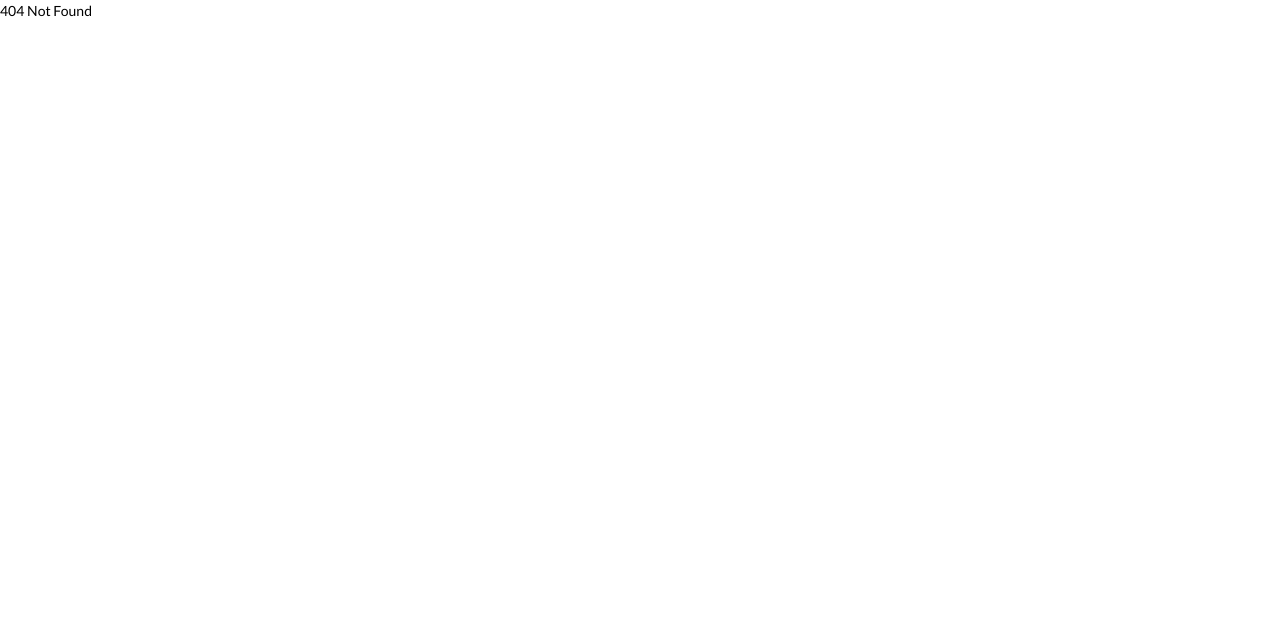
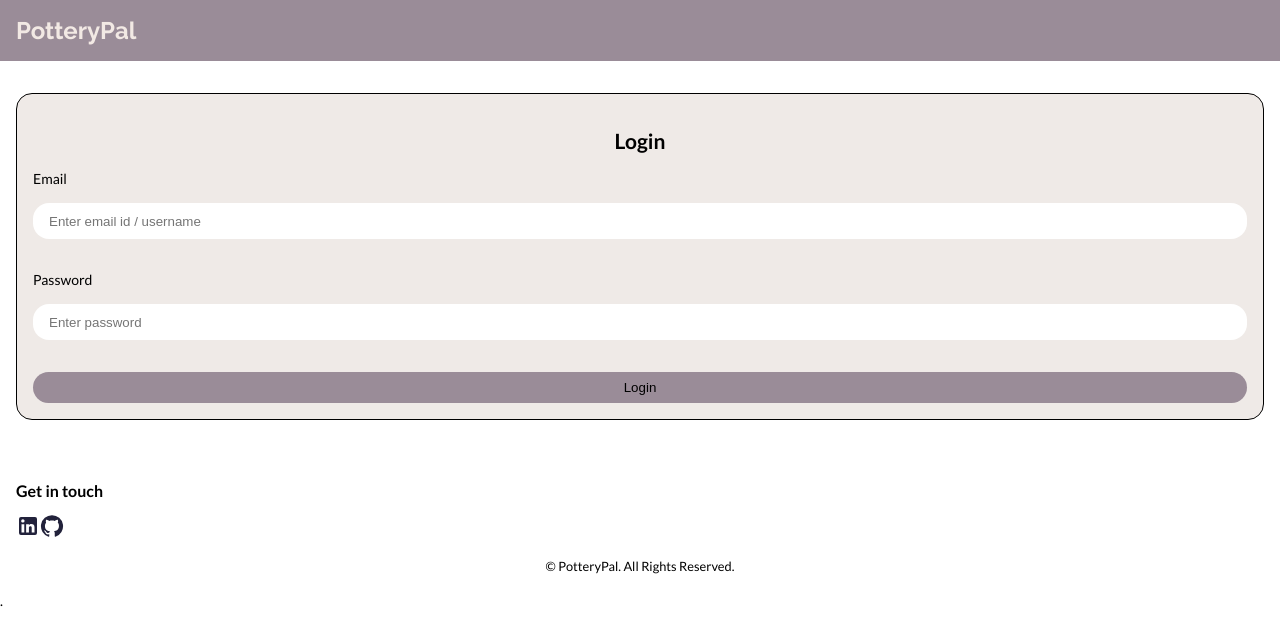
Before and after one commit to shirasap/potterypal, a React (Vite) app in the folder client/: page /login in a window 1280 px wide. Before the commit this address had no page. Shown: the top 644 px of the page. Built offline with nearby package versions, Linux system fonts and the light colour scheme.

Commit message:
create and style a mockup of a LoginPage.

```diff
--- a/client/src/App.jsx
+++ b/client/src/App.jsx
@@ -6,6 +6,7 @@ import ItemDetails from "./components/ItemDetails/ItemDetails";
 import UserDash from "./pages/UserDash/UserDash";
 import NotFound from "./pages/NotFound/NotFound";
 import "./App.scss";
+import LoginPage from "./pages/LoginPage/LoginPage";
 
 function App() {
   return (
@@ -13,6 +14,7 @@ function App() {
       <BrowserRouter>
         <Routes>
           <Route path="/" element={<HomePage />} />
+          <Route path="/login" element={<LoginPage/>}/>
           <Route path="/user/:id" element={<UserDash />} />
           <Route path="/piece/:id" element={<ItemDetails />} />
           <Route path="/piece/edit/:id" element={<EditItemPage />} />
--- a/client/src/components/Header/Header.jsx
+++ b/client/src/components/Header/Header.jsx
@@ -1,14 +1,27 @@
 import { Link } from "react-router-dom";
 import "./Header.scss"
+import { useState } from "react";
+import { useNavigate } from "react-router-dom";
 
 export default function Header() {
+  const navigate = useNavigate();
+
+  const [loginStatus, setLoginStatus] = useState(sessionStorage.getItem("login"))
+  console.log(loginStatus)
+
+  function handleLogout(){
+    sessionStorage.setItem("login", "false")
+    setLoginStatus("false")
+    navigate("/login")
+  }
   return (
     <>
       <div className="header">
         <Link to="/">
           <h1 className="header__title">PotteryPal</h1>
         </Link>
-        <p className="header__login">Login</p>
+        { loginStatus==="true" ? <button className="header__login" onClick={handleLogout}>Logout</button> :    null}
+
       </div>
     </>
   );
--- a/client/src/components/Header/Header.scss
+++ b/client/src/components/Header/Header.scss
@@ -10,5 +10,15 @@
 
     &__title{
         font-size: 1.5rem;
+        color: variables.$primary-light
     }
+
+    &__login{
+        color: variables.$primary-light;
+        background-color: transparent;
+        padding: 0.5rem 1rem;
+        border-radius: 1rem;
+        border: none;
+    }
+
 }
--- /dev/null
+++ b/client/src/pages/LoginPage/LoginPage.jsx
@@ -0,0 +1,85 @@
+import "./LoginPage.scss";
+import { Formik } from "formik";
+import * as Yup from "yup";
+import { useNavigate } from "react-router-dom";
+import Header from "../../components/Header/Header";
+import Footer from "../../components/Footer/Footer";
+
+const schema = Yup.object().shape({
+  email: Yup.string()
+    .required("Email is a required field")
+    .email("Invalid email format"),
+  password: Yup.string()
+    .required("Password is a required field")
+    .min(8, "Password must be at least 8 characters"),
+});
+
+export default function LoginPage() {
+  const navigate = useNavigate();
+
+  return (
+    <>
+      <Header />
+      <Formik
+        validationSchema={schema}
+        initialValues={{ email: "", password: "" }}
+        onSubmit={(values) => {
+            sessionStorage.setItem("login", "true")
+            navigate("/");
+        }}
+      >
+        {({
+          values,
+          errors,
+          touched,
+          handleChange,
+          handleBlur,
+          handleSubmit,
+        }) => (
+          <div className="login">
+            <form noValidate onSubmit={handleSubmit} className="login__form">
+              <h2 className="login__heading">Login</h2>
+              <label htmlFor="email" className="login__label">
+                Email
+              </label>
+              <input
+                type="email"
+                name="email"
+                onChange={handleChange}
+                onBlur={handleBlur}
+                value={values.email}
+                placeholder="Enter email id / username"
+                className="login__input"
+                id="email"
+              />
+              <p className="login__error">
+                {errors.email && touched.email && errors.email}
+              </p>
+              <label htmlFor="password" className="login__label">
+                Password
+              </label>
+              <input
+                type="password"
+                name="password"
+                onChange={handleChange}
+                onBlur={handleBlur}
+                value={values.password}
+                placeholder="Enter password"
+                className="login__input"
+              />
+
+              <p className="login__error">
+                {errors.password && touched.password && errors.password}
+              </p>
+
+              <button type="submit" className="login__button">
+                Login
+              </button>
+            </form>
+          </div>
+        )}
+      </Formik>
+      <Footer />.
+    </>
+  );
+}
--- /dev/null
+++ b/client/src/pages/LoginPage/LoginPage.scss
@@ -0,0 +1,107 @@
+@use "../../styles/partials/variables";
+
+.login{
+    margin: 0 1rem;
+
+    &__heading{
+        text-align: center;
+    }
+
+    &__form{
+        display: flex;
+        flex-direction: column;
+        // width: 100%;
+        margin: 2rem 0;
+        border: 1px solid black;
+        padding: 1rem;
+        border-radius: 1rem;
+        background-color: variables.$bg-white;
+    }
+
+    &__label{
+        margin-bottom: 1rem;
+    }
+
+    &__input{
+        height: 2.25rem;
+        border-radius: 1rem;
+        border: none;
+        margin-bottom: 1rem;
+        padding: 0 1rem;
+    }
+
+    &__textarea{
+        resize: none;
+        margin-bottom: 1rem;
+        border-radius: 1rem;
+        height: 6rem;
+        border: none;
+        padding: 0.5rem 1rem ;
+        font-family: Lato, Verdana, Geneva, Tahoma, sans-serif;
+
+
+        &::placeholder{
+            font-family: Lato, Verdana, Geneva, Tahoma, sans-serif;
+        }
+    }
+
+    &__error{
+        font-size: .75rem;
+        color: red;
+        margin-bottom:1rem ;
+    }
+
+    &__upload{
+        margin-bottom: 1rem;
+
+        &::file-selector-button{
+            border: none;
+            padding: 0.5rem 1rem;
+            border-radius: 1rem;
+            background-color: variables.$light-lilac;
+            cursor: pointer;
+            margin-right: 1rem;
+        }
+    }
+
+    &__existing-title{
+        display: block;
+        margin-bottom: 1rem;
+    }
+
+    &__existing-img{
+        width: 30%;
+        margin-bottom: 1rem ;
+    }
+
+    &__radio-group{
+        margin-bottom: 1rem;
+    }
+
+    &__radio-buttons{
+        display: flex;
+        flex-direction: column;
+    }
+
+    &__actions{
+        display: flex;
+        gap: 1rem;
+        justify-content: space-between;
+    }
+
+    &__cancel{
+        width: 50%;
+        padding: 0.5rem 1rem;
+        border-radius: 1rem;
+        border: none;
+        background-color: variables.$primary-light;
+    }
+
+    &__button{
+        width: 100%;
+        padding: 0.5rem 1rem;
+        border-radius: 1rem;
+        border: none;
+        background-color: variables.$light-lilac;
+    }
+}
```
